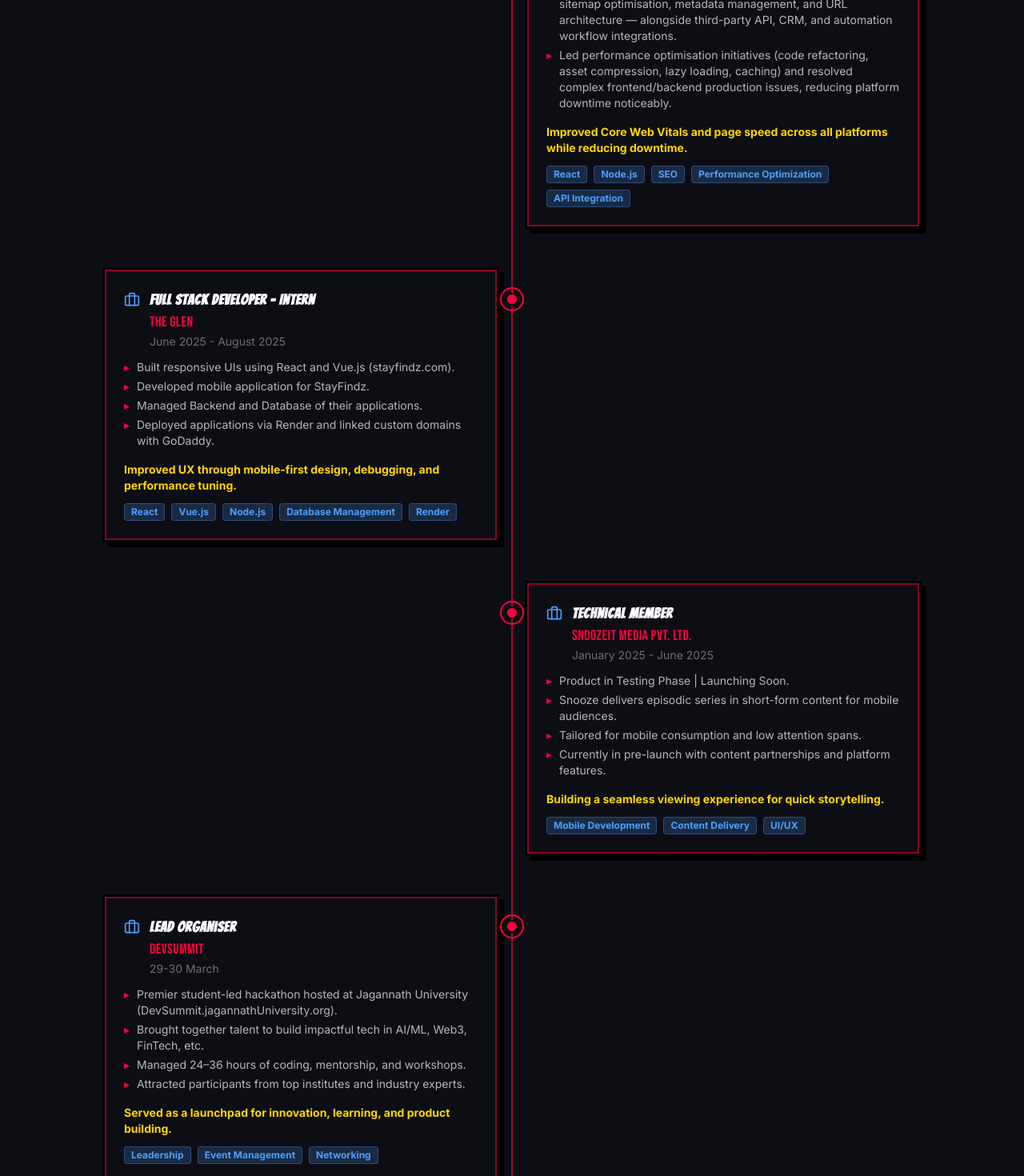
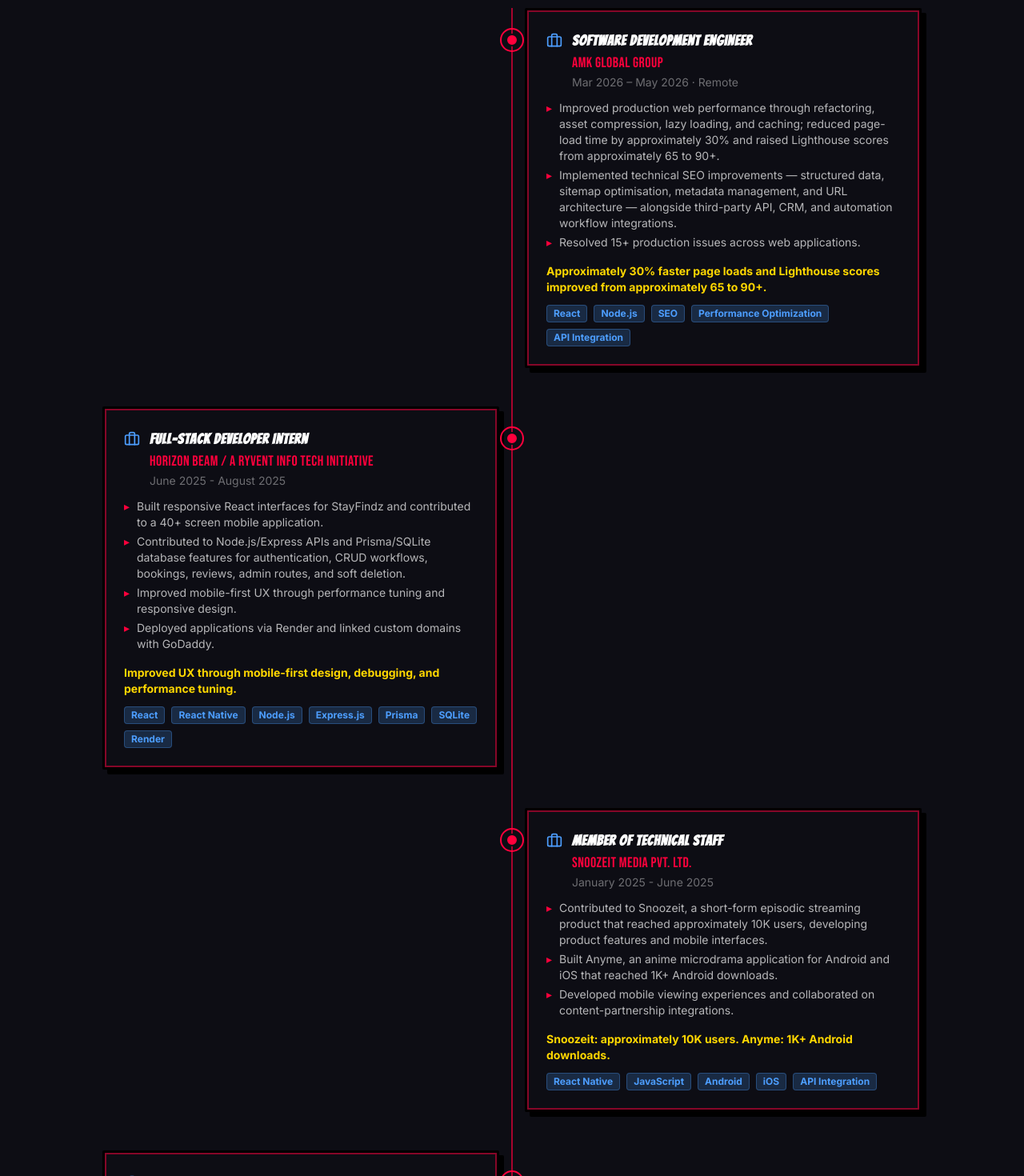
Before and after one commit to Satyam1616/Satyam-Portfolio, a React (Vite) app: page / in a window 1280 px wide. Shown: the part 1920-3390 px from the top of the page at 80% size. Built offline with nearby package versions, Linux system fonts and the light colour scheme.

Commit message:
Update portfolio profile and add full-stack projects

```diff
--- a/src/components/Projects.tsx
+++ b/src/components/Projects.tsx
@@ -84,7 +84,7 @@
                 onClick={(e) => e.stopPropagation()}
               >
                 <Github size={16} />
-                Code
+                {project.githubLabel ?? 'Code'}
               </a>
               {hasDistinctLive && (
                 <a
@@ -95,7 +95,7 @@
                   onClick={(e) => e.stopPropagation()}
                 >
                   <ExternalLink size={16} />
-                  Live
+                  {project.liveLabel ?? 'Live'}
                 </a>
               )}
             </div>
--- a/src/data/portfolio.ts
+++ b/src/data/portfolio.ts
@@ -1,71 +1,70 @@
 export const portfolioData = {
   name: "Satyam Jha",
-  role: "B.Tech 4th Year | Full Stack Developer | Web3 Enthusiast",
-  about: "Currently pursuing B.Tech in Computer Science, I am a passionate developer with a strong foundation in DSA and System Design. I specialize in building scalable, decentralized systems and have a keen interest in modern web technologies and Web3.",
-  intro: "Building the future of the web with code and creativity. Specialized in high-performance applications and decentralized solutions.",
+  role: "Final-Year B.Tech CSE (AI-ML) | Full-Stack Software Engineer",
+  about: "I'm a final-year B.Tech Computer Science and Engineering (AI-ML) student at Jagannath University, Jaipur, graduating in 2027. I build full-stack web, mobile, and real-time applications with React, TypeScript, Node.js, PostgreSQL, and Prisma. My experience covers REST APIs, authentication, production debugging, and performance optimization. I've worked on Snoozeit, which reached approximately 10K users, and built Anyme for Android and iOS with 1K+ Android downloads. Based in Jaipur, I'm open to entry-level software engineering roles, remote opportunities, and relocation.",
+  intro: "Building web, mobile, and AI-enabled products with React, TypeScript, Node.js, and SQL. Focused on APIs, real-time features, and production performance.",
   email: "satyamjha1616@gmail.com",
   github: "Satyam1616",
   linkedin: "https://www.linkedin.com/in/satyam-jha2004/",
-  resume: "https://docs.google.com/document/d/1j9erTUBwzhIraNKf05d9W4-bXOqtzHWK1sq7HHsJ5II/edit?usp=sharing",
+  resume: "/Satyam_Jha_Resume_Full_Stack_SDE.pdf",
   education: [
     {
-      degree: "B.Tech in Computer Science",
-      institution: "Jagannath University",
+      degree: "B.Tech in Computer Science and Engineering (AI-ML)",
+      institution: "Jagannath University, Jaipur",
       duration: "2023 - 2027",
-      details: "Focused on DSA, Design, Developemnt and Blockchain."
+      details: "Final-year student · CGPA: 8.4/10. Coursework: Data Structures and Algorithms, OOP, DBMS, Operating Systems, and Computer Networks."
     }
   ],
   internships: [
     {
-      role: "SDE",
+      role: "Software Development Engineer",
       company: "AMK Global Group",
       duration: "Mar 2026 – May 2026 · Remote",
       contributions: [
-        "Built and maintained scalable, responsive web applications using modern frontend and backend technologies, improving Core Web Vitals scores and significantly boosting page speed across all platforms.",
+        "Improved production web performance through refactoring, asset compression, lazy loading, and caching; reduced page-load time by approximately 30% and raised Lighthouse scores from approximately 65 to 90+.",
         "Implemented technical SEO improvements — structured data, sitemap optimisation, metadata management, and URL architecture — alongside third-party API, CRM, and automation workflow integrations.",
-        "Led performance optimisation initiatives (code refactoring, asset compression, lazy loading, caching) and resolved complex frontend/backend production issues, reducing platform downtime noticeably."
+        "Resolved 15+ production issues across web applications."
       ],
       techStack: ["React", "Node.js", "SEO", "Performance Optimization", "API Integration"],
-      impact: "Improved Core Web Vitals and page speed across all platforms while reducing downtime."
+      impact: "Approximately 30% faster page loads and Lighthouse scores improved from approximately 65 to 90+."
     },
     {
-      role: "Full Stack Developer - Intern",
-      company: "The Glen",
+      role: "Full-Stack Developer Intern",
+      company: "Horizon Beam / A Ryvent Info Tech Initiative",
       duration: "June 2025 - August 2025",
       contributions: [
-        "Built responsive UIs using React and Vue.js (stayfindz.com).",
-        "Developed mobile application for StayFindz.",
-        "Managed Backend and Database of their applications.",
+        "Built responsive React interfaces for StayFindz and contributed to a 40+ screen mobile application.",
+        "Contributed to Node.js/Express APIs and Prisma/SQLite database features for authentication, CRUD workflows, bookings, reviews, admin routes, and soft deletion.",
+        "Improved mobile-first UX through performance tuning and responsive design.",
         "Deployed applications via Render and linked custom domains with GoDaddy."
       ],
-      techStack: ["React", "Vue.js", "Node.js", "Database Management", "Render"],
+      techStack: ["React", "React Native", "Node.js", "Express.js", "Prisma", "SQLite", "Render"],
       impact: "Improved UX through mobile-first design, debugging, and performance tuning."
     },
     {
-      role: "Technical Member",
+      role: "Member of Technical Staff",
       company: "Snoozeit Media Pvt. Ltd.",
       duration: "January 2025 - June 2025",
       contributions: [
-        "Product in Testing Phase | Launching Soon.",
-        "Snooze delivers episodic series in short-form content for mobile audiences.",
-        "Tailored for mobile consumption and low attention spans.",
-        "Currently in pre-launch with content partnerships and platform features."
+        "Contributed to Snoozeit, a short-form episodic streaming product that reached approximately 10K users, developing product features and mobile interfaces.",
+        "Built Anyme, an anime microdrama application for Android and iOS that reached 1K+ Android downloads.",
+        "Developed mobile viewing experiences and collaborated on content-partnership integrations."
       ],
-      techStack: ["Mobile Development", "Content Delivery", "UI/UX"],
-      impact: "Building a seamless viewing experience for quick storytelling."
+      techStack: ["React Native", "JavaScript", "Android", "iOS", "API Integration"],
+      impact: "Snoozeit: approximately 10K users. Anyme: 1K+ Android downloads."
     },
     {
       role: "Lead Organiser",
       company: "DevSummit",
-      duration: "29-30 March",
+      duration: "29-30 March 2025 · Jagannath University",
       contributions: [
         "Premier student-led hackathon hosted at Jagannath University (DevSummit.jagannathUniversity.org).",
         "Brought together talent to build impactful tech in AI/ML, Web3, FinTech, etc.",
-        "Managed 24–36 hours of coding, mentorship, and workshops.",
-        "Attracted participants from top institutes and industry experts."
+        "Led a 24-hour national hackathon with 1000+ registrations and 500+ participants.",
+        "Coordinated teams, mentorship, workshops, and event operations."
       ],
       techStack: ["Leadership", "Event Management", "Networking"],
-      impact: "Served as a launchpad for innovation, learning, and product building."
+      impact: "1000+ registrations · 500+ participants · 24-hour hackathon."
     },
     {
       role: "Frontend Developer - Intern",
@@ -78,6 +77,17 @@
       ],
       techStack: ["React", "Vue.js", "API Integration", "UI/UX"],
       impact: "Delivered high-quality responsive interfaces for multiple AI-driven products."
+    },
+    {
+      role: "Project Trainee - Internship Program",
+      company: "Samsung India Electronics Pvt. Ltd.",
+      duration: "June 5, 2024 - August 4, 2024",
+      contributions: [
+        "Worked on a JSON-powered database as part of a fast-track Project Trainee assignment.",
+        "Used Samsung in-house tools for API testing, API updates, and request/response verification."
+      ],
+      techStack: ["JSON", "API Testing", "Database Workflows"],
+      impact: "Completed a fast-track Project Trainee assignment."
     },
     {
       role: "Maven (Fellowship)",
@@ -106,13 +116,16 @@
   skills: {
     technical: [
       { name: "Data Structures & Algorithms", },
-      { name: "Full Stack Development (React, Node.js)",},
-      { name: "Blockchain & Web3", },
-      { name: "Solidity & Smart Contracts", },
-      { name: "AWS & Cloud Deployment", level: 70 },
+      { name: "Full-Stack Development (React, TypeScript, Node.js)", },
+      { name: "Next.js & React Native", },
+      { name: "Python, C++ & Go", },
+      { name: "SQL, PostgreSQL, Prisma & SQLite", },
       { name: "Database Systems (MongoDB, MySQL)", },
-      { name: "Git & CI/CD", },
-      { name: "REST APIs", },
+      { name: "Docker, Docker Compose & Render", },
+      { name: "Git & GitHub", },
+      { name: "REST APIs & WebSockets", },
+      { name: "JWT Authentication & Role-Based Access", },
+      { name: "Core Web Vitals & Technical SEO", },
       { name: "System Design Basics", }
     ],
     soft: [
@@ -126,6 +139,29 @@
   },
   projects: [
     {
+      title: "Velozity",
+      description: "Real-time project dashboard with Admin, PM, and Developer views, role-scoped REST/WebSocket access, rotating refresh tokens, and automated authorization tests.",
+      techStack: ["React", "TypeScript", "Node.js", "Socket.IO", "PostgreSQL", "Prisma"],
+      github: "https://github.com/Satyam1616/realtime-project-dashboard",
+      live: "https://realtime-project-dashboard-web.vercel.app/"
+    },
+    {
+      title: "Sam-DataLens",
+      description: "CSV analytics app built end to end: natural-language questions become charts and insights, with AI planning separated from deterministic calculations on uploaded data.",
+      techStack: ["Next.js", "TypeScript", "React", "Recharts", "Prisma", "PostgreSQL"],
+      github: "https://github.com/Satyam1616/Sam-DataLens",
+      live: "https://sam-datalens.vercel.app/"
+    },
+    {
+      title: "Anyme",
+      description: "Anime microdrama app I built for Android and iOS, with vertical short-form viewing and 1K+ Android downloads.",
+      techStack: ["React Native", "JavaScript", "Android", "iOS"],
+      github: "https://play.google.com/store/apps/details?id=com.snoozeit.anymeapp&hl=en_IN",
+      live: "https://apps.apple.com/in/app/anyme-anime-in-microdrama/id6760490198",
+      githubLabel: "Google Play",
+      liveLabel: "App Store"
+    },
+    {
       title: "GeoTrack",
       description: "Full-stack vehicle-tracking platform with real-time entry/exit detection using Ray Casting point-in-polygon algorithm and live WebSocket alerts.",
       techStack: ["Go", "React", "TypeScript", "PostgreSQL", "Docker", "Leaflet"],
@@ -134,10 +170,11 @@
     },
     {
       title: "Trine",
-      description: "Cross-platform wellness companion (PWA + React Native) spanning skincare routines, workout plans, and learning tracks with streaks, progress rings, and Health Connect/HealthKit integration.",
-      techStack: ["React Native", "Expo", "TypeScript", "Health Connect"],
+      description: "Local-first wellness companion for skincare, workouts, and learning, with React Native mobile screens, habit tracking, and JSON backups.",
+      techStack: ["React Native", "Expo", "JavaScript", "AsyncStorage", "PWA"],
       github: "https://github.com/Satyam1616/Trine",
-      live: "https://drive.google.com/file/d/1I_zNJtq6kDv0I1KLKGVG2VWNVnE1iJA3/view?usp=drive_link"
+      live: "https://drive.google.com/file/d/1I_zNJtq6kDv0I1KLKGVG2VWNVnE1iJA3/view?usp=drive_link",
+      liveLabel: "Android APK"
     },
     {
       title: "DevMatch",
@@ -148,7 +185,7 @@
     },
     {
       title: "DevSummit",
-      description: "Premier student-led hackathon platform fostering innovation and collaboration across AI/ML, Web3, and FinTech.",
+      description: "National 24-hour university hackathon with 1000+ registrations and 500+ participants across AI/ML, Web3, and FinTech.",
       techStack: ["React", "Tailwind", "Node.js"],
       github: "https://github.com/Satyam1616",
       live: "https://devsummit.jagannathuniversity.org/"
@@ -183,8 +220,8 @@
     },
     {
       title: "StayFindz",
-      description: "Real-estate and accommodation finding platform for students and professionals.",
-      techStack: ["Vue.js", "Firebase", "Google Maps API"],
+      description: "Full-stack accommodation platform with authentication, bookings, reviews, admin routes, and soft deletion, built with React, Express, and Prisma.",
+      techStack: ["React", "Node.js", "Express.js", "Prisma", "SQLite", "JWT"],
       github: "https://github.com/Satyam1616",
       live: "http://stayfindz.com/"
     }
@@ -196,7 +233,7 @@
     { title: "DSA Problems Solved", value: 800, suffix: "+" }
   ],
   techStackLogos: [
-    "React", "Node.js", "Solidity", "AWS", "MongoDB", "Git", "Docker", "TypeScript", "Tailwind", "Ethereum"
+    "React", "Node.js", "Next.js", "PostgreSQL", "MongoDB", "Git", "Docker", "TypeScript", "Tailwind", "Prisma", "React Native"
   ],
   testimonials: [
     {
```
Also changed, not shown: 1 other file (tests, documents, lock files or other folders).
